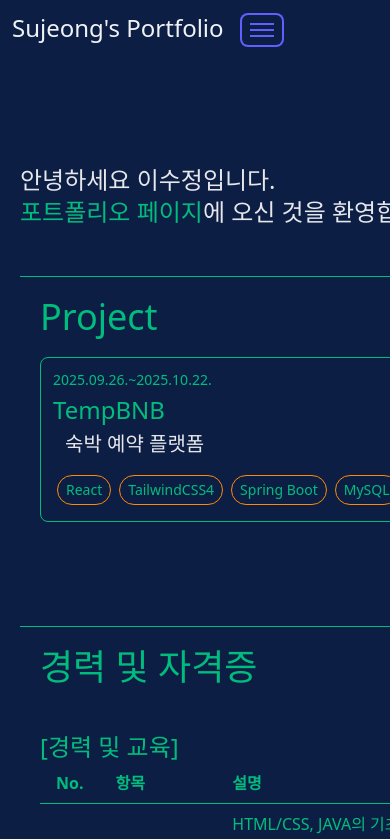
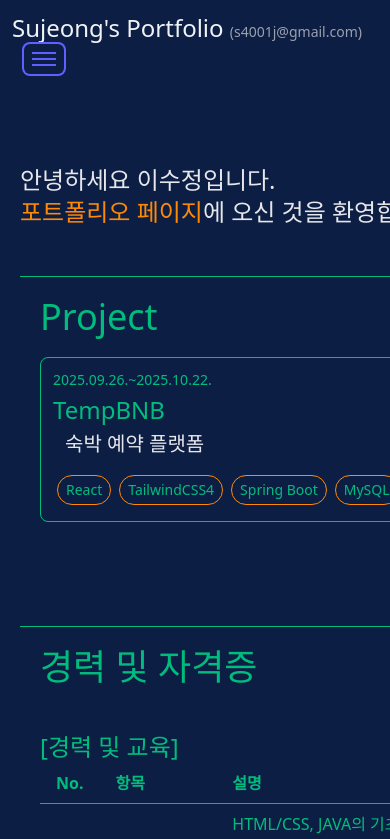
Before and after one commit to s4001j/portfolio, a React (Vite) app: page / in a window 390 px wide. Shown: the top 839 px of the page. Built offline with nearby package versions, Linux system fonts and the light colour scheme.

Commit message:
헤더 이메일 최소사이즈에서 보이도록, 기타 레이아웃 살짝 수정

```diff
--- a/src/layouts/GlobalLayout.jsx
+++ b/src/layouts/GlobalLayout.jsx
@@ -38,7 +38,7 @@ function ToTheTop() {
       onClick={scrollToTop}
       aria-label="맨 위로 이동"
       className={`
-        cursor-pointer border-gray-200 border-2 rounded-full h-[30px] w-[30px]
+        cursor-pointer border-gray-200 border-2 rounded-full h-[35px] w-[35px]
         flex flex-col items-center justify-center
         bg-indigo-600 hover:cursor-pointer text-gray-200
         transition-colors duration-200,
@@ -85,6 +85,7 @@ function GlobalHeader() {
   return (
     <header className="fixed col-span-1 bg-[#0d1e44ff] w-full min-w-[100] sm:max-w-[250px] sm:min-h-screen mx-auto sm:ml-auto p-3 sm:text-right top-0 sm:mt-4 z-[1000]">
       <Link to="/" className="text-center text-[#F0F2F5] text-2xl mb-5"> Sujeong's Portfolio </Link>
+      <button className="text-gray-400 sm:hidden text-sm">(s4001j@gmail.com)</button>
       <div className="mt-7 hidden sm:block border-m text-right b pt-1">
           이수정 <br/>
           프론트엔드 개발자<br/>
--- a/src/pages/Home.jsx
+++ b/src/pages/Home.jsx
@@ -12,7 +12,7 @@ export default function Home(){
         <div className="p-5">
             <p className="text-gray-200 text-2xl">
             안녕하세요 이수정입니다. <br/>
-            <span className="text-emerald-500 hover:text-orange-400">포트폴리오 페이지</span>에 오신 것을 환영합니다!</p>
+            <span className="text-orange-400 hover:text-emerald-500">포트폴리오 페이지</span>에 오신 것을 환영합니다!</p>
             <br/> <br/>
             <div className="h-[350px] border-t-1">
             <div className="p-5 text-4xl h-screen">
--- a/src/pages/ProjectPage.jsx
+++ b/src/pages/ProjectPage.jsx
@@ -20,12 +20,12 @@ export default function ProjectPage(){
     const tagItems1 = ProjectList[0].tag.split(",").map(item=>item.trim());
 
     return(
-        <>
-        <div className="p-5 text-4xl mb-15">
+        <div className="box-border p-5">
+        <div className="text-4xl mb-15">
             <div className="mb-5">Project</div>
             <Projects year="2025.09.26.~2025.10.22." title="TempBNB" text="숙박 예약 플랫폼" role="위시리스트 쿼리, 홈화면, 검색창, 검색결과, 위시리스트, 레이아웃 헤더/푸터" tag="React, TailwindCSS4, Spring Boot, MySQL" link="https://github.com/s4001j/tempBNB" src="https://temp-bnb-seven.vercel.app/" />
         </div>
-        <div className="border-t-1 pt-7 p-5">
+        <div className="border-t-1 pt-7">
             <div className="text-xl font-bold">프로젝트 제목 (기능)</div>
             <div className="pl-3 mb-3 text-sm text-gray-200">{ProjectList[0].title} ({ProjectList[0].text})</div>
             <div className="text-xl font-bold">프로젝트 기간</div>
@@ -54,7 +54,7 @@ export default function ProjectPage(){
             </div>
             <div className="text-xl font-bold">담당</div>
             <div className="pl-3 mb-3 text-sm text-gray-200">{ProjectList[0].role}</div>
-            <div className="text-xl font-bold">결과물</div>
+            <div className="text-xl font-bold mb-1">결과물</div>
             <a
             href={ProjectList[0].link}
             target="_blank" //새 탭으로 열기
@@ -72,6 +72,6 @@ export default function ProjectPage(){
             배포
             </a>
         </div>
-        </>
+        </div>
     );
 }
```
